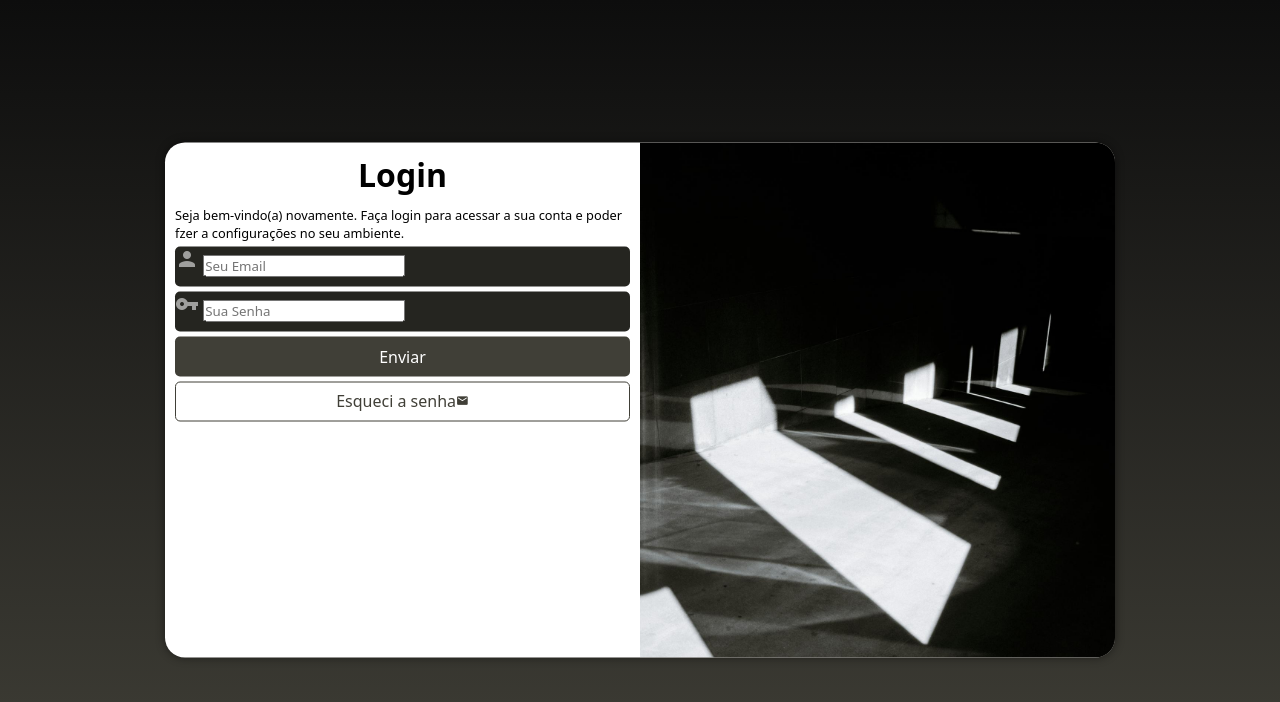
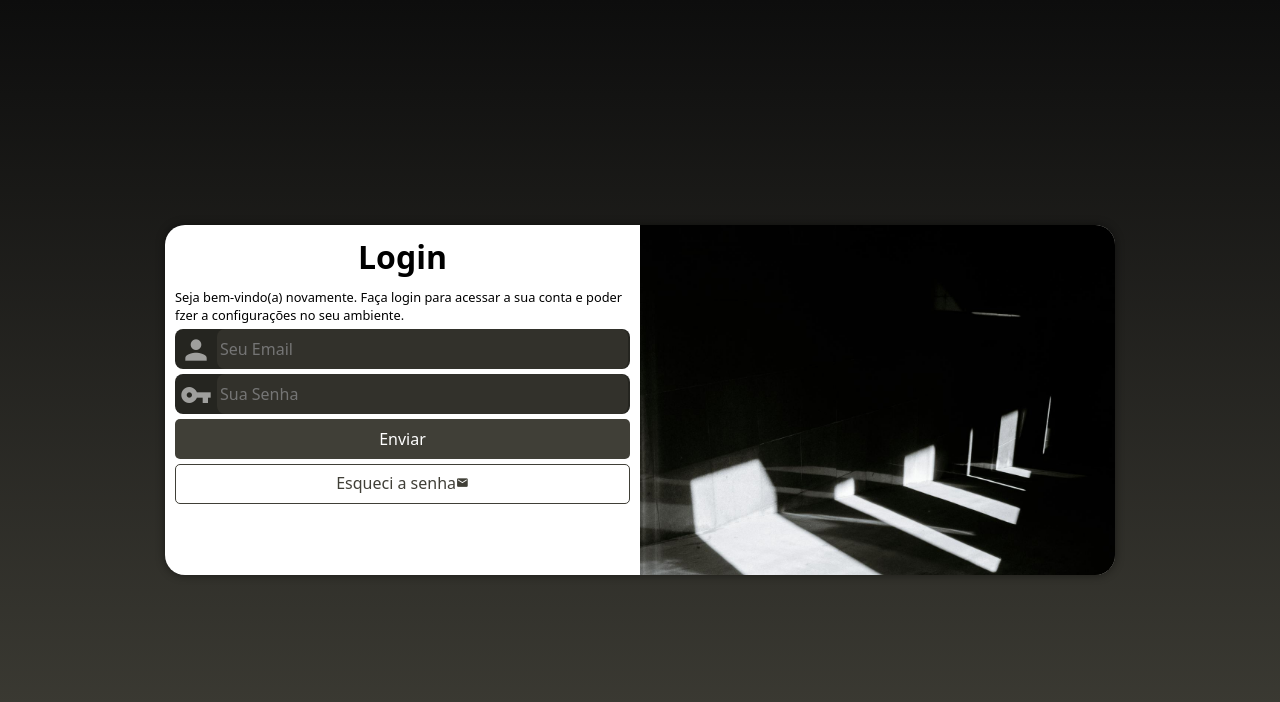
Before and after one commit to drk-Arthur/projeto-login, a plain HTML site: page index.html in a window 1280 px wide. Drawn offline with Linux system fonts and the light colour scheme.

Commit message:
Finalizando estilização

```diff
--- a/estilos/mediaqueries.css
+++ b/estilos/mediaqueries.css
@@ -28,6 +28,7 @@
 
     section#login {
         width: 950px;
+        height: 350px;
     }
 
     section#login > div#imagem {
--- a/estilos/style.css
+++ b/estilos/style.css
@@ -63,16 +63,34 @@ form > div.campo {
     width: 100%;
     display: block;
     height: 40px;
-    border-radius: 5px;
+    border-radius: 8px;
     margin: 5px 0px 5px 0px;
 }
 
 div.campo > span {
     color: rgba(255, 255, 255, 0.562);
+    font-size: 2em;
+    width: 40px;
+    padding: 5px;
 }
 
 div.campo label {
     display: none;
+}
+
+div.campo > input {
+    background-color: #403f3781;
+    font-size: 1em;
+    width: calc(100% - 44px);
+    height: 100%;
+    border: 0px;
+    border-radius: 8px;
+    padding: 3px;
+    transform: translate(42px, -42px);
+}
+
+div.campo > input:focus {
+    background-color: white;
 }
 
 form input[type=submit]{
```
